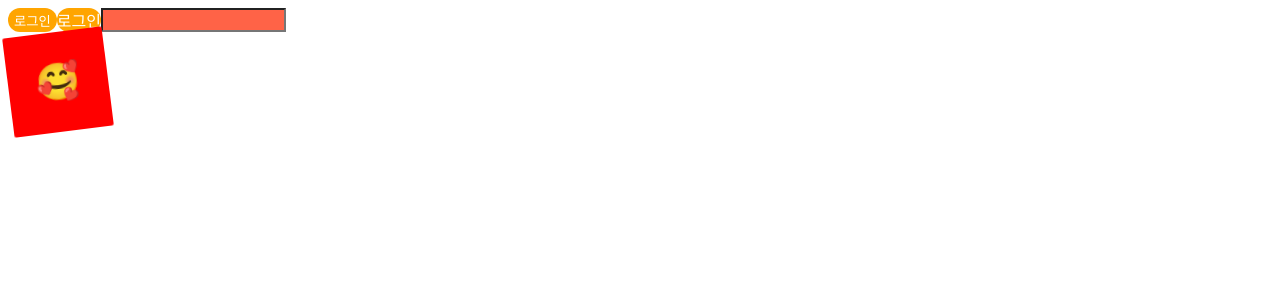
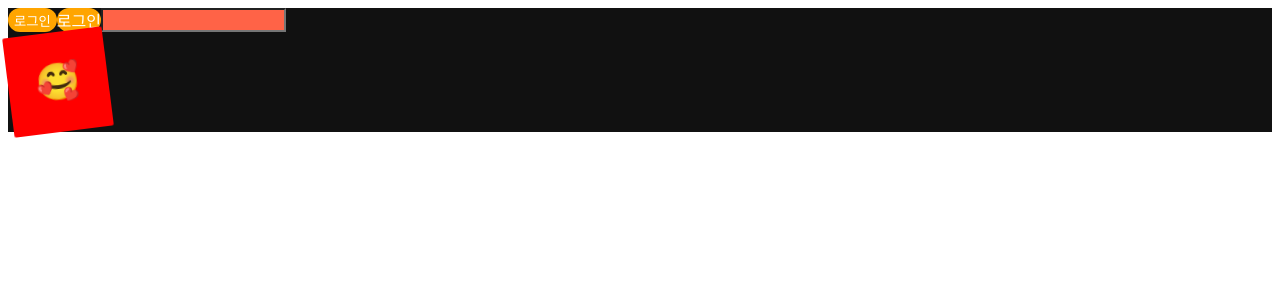
Before and after one commit to kjhto46/reactTrain, a React (Create React App) app: page / in a window 1280 px wide. Shown: the top 300 px of the page. Built offline with nearby package versions, Linux system fonts and the light colour scheme.

Commit message:
테마 themeProvider로 테마 만들기

```diff
--- a/src/App.tsx
+++ b/src/App.tsx
@@ -1,4 +1,9 @@
 import styled, { keyframes } from "styled-components";
+
+const Wrapper = styled.div`
+color:${(props) => props.theme.textColor};
+background:${(props) => props.theme.backgroundColor};
+`
 
 const Father = styled.div`
   display: flex;
@@ -40,7 +45,7 @@
 
 function App() {
   return (
-    <div>
+    <Wrapper>
       <Father>
         <Btn>로그인</Btn>
         <Btn as="a">로그인</Btn>
@@ -49,7 +54,7 @@
       <Box>
         <span>🥰</span>
         </Box>
-    </div>
+    </Wrapper>
   );
 }
 
--- a/src/index.tsx
+++ b/src/index.tsx
@@ -1,12 +1,26 @@
 import React from 'react';
 import ReactDOM from 'react-dom/client';
+import { ThemeProvider } from 'styled-components';
 import App from './App';
+
+const darkTheme = {
+  textColor: "whitesmoke",
+  backgroundColor:"#111",
+}
+
+const lightTheme = {
+  textColor: "#111",
+  backgroundColor:"whitesmoke",
+}
+
 
 const root = ReactDOM.createRoot(
   document.getElementById('root') as HTMLElement
 );
 root.render(
   <React.StrictMode>
+    <ThemeProvider theme={darkTheme}>
     <App />
+    </ThemeProvider>
   </React.StrictMode>
 );
```
